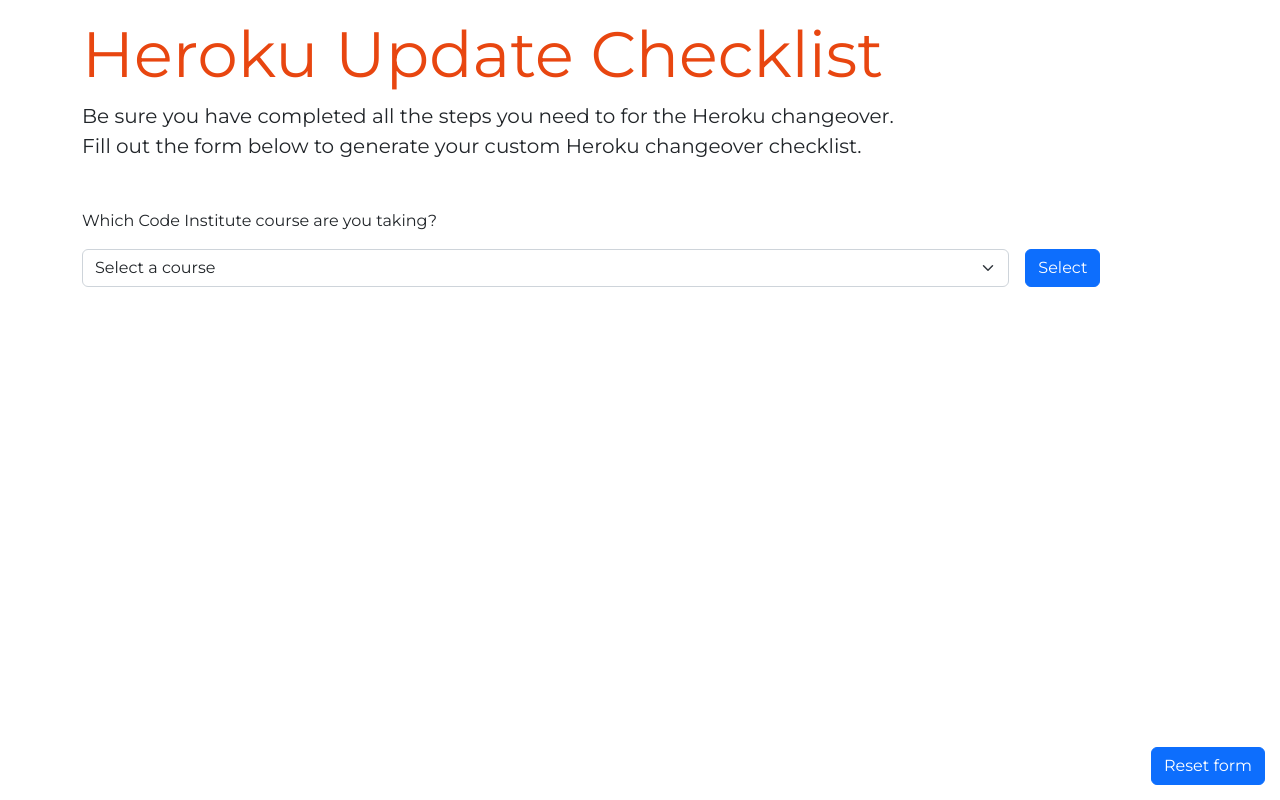
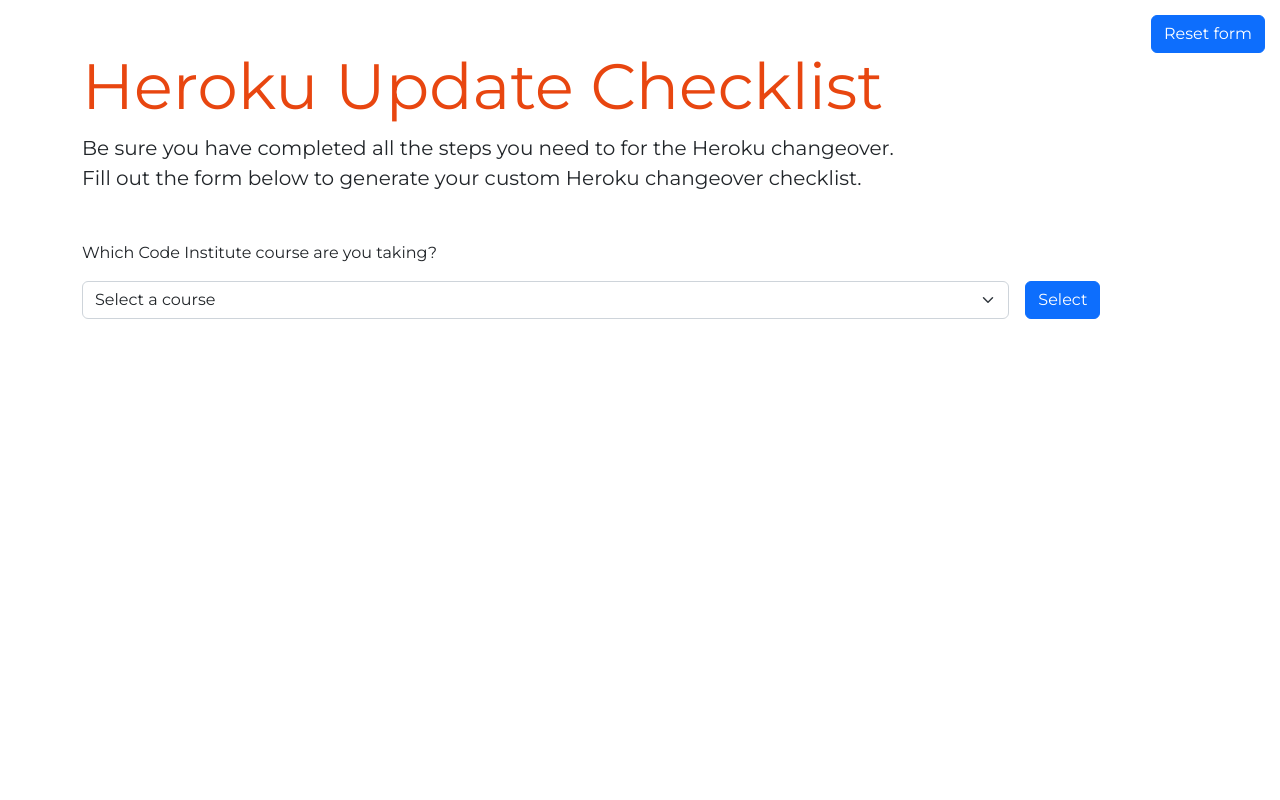
Before and after one commit to CIMarko/heroku-update-checklist, a plain HTML site: page index.html in a window 1280 px wide. Drawn offline with nearby package versions, Linux system fonts and the light colour scheme.

Commit message:
Move rest button to top right.

```diff
--- a/assets/css/style.css
+++ b/assets/css/style.css
@@ -21,7 +21,7 @@ h3,
 
 #resetBtn {
     position: fixed;
-    bottom: 15px;
+    top: 15px;
     right: 15px;
 }
 
--- a/index.html
+++ b/index.html
@@ -19,7 +19,7 @@
     <div class="container" id="formWrapper">
         <div class="row">
             <div class="col-12">
-                <h1 class="mt-3 display-3">Heroku Update Checklist</h1>
+                <h1 class="mt-5 display-3">Heroku Update Checklist</h1>
                 <p class="lead">Be sure you have completed all the steps you need to for the Heroku changeover.
                     <br>
                     Fill out the form below to generate your custom Heroku changeover checklist.</p>
```
